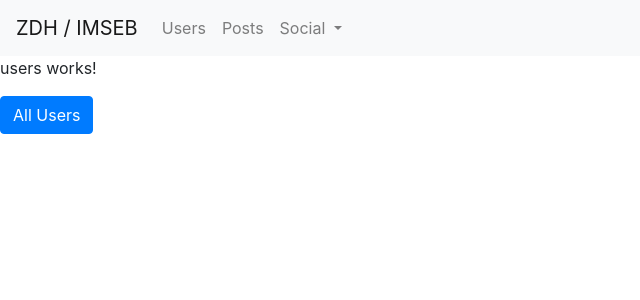
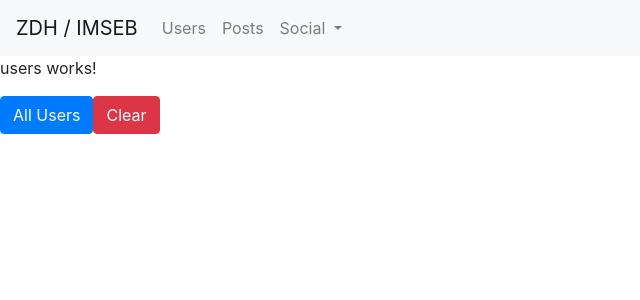
Before and after one commit to Prozak8/JSON_Placeholder, an Angular app: page /users in a window 1280 px wide. Shown: the top 300 px of the page, without its empty margins (0-640 px from the left). Built offline with nearby package versions, Linux system fonts and the light colour scheme.

Commit message:
added clear button for users and updated README to include bare bone api call with Ruby

```diff
--- a/src/app/users/users.component.html
+++ b/src/app/users/users.component.html
@@ -8,6 +8,12 @@
   All Users
 </button>
 
+<button
+  class="btn btn-danger"
+  (click)="clearUsers()">
+  Clear
+</button>
+
 <div
   class="container"
   *ngFor="let user of users">
--- a/src/app/users/users.component.ts
+++ b/src/app/users/users.component.ts
@@ -20,4 +20,8 @@ export class UsersComponent implements OnInit {
       result => this.users = result
     )
   }
+
+  clearUsers() {
+    this.users = null
+  }
 }
```
Also changed, not shown: 1 other file (tests, documents, lock files or other folders).
